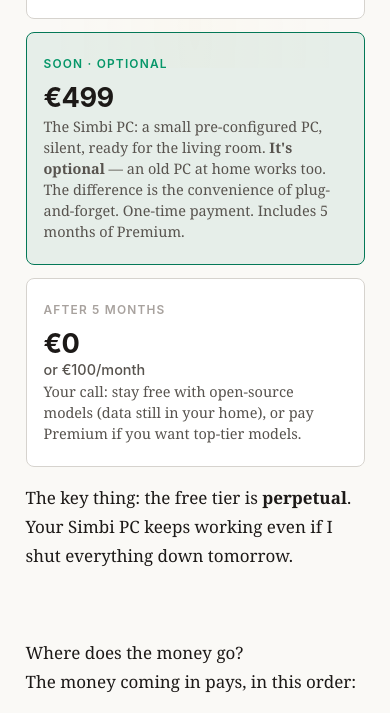
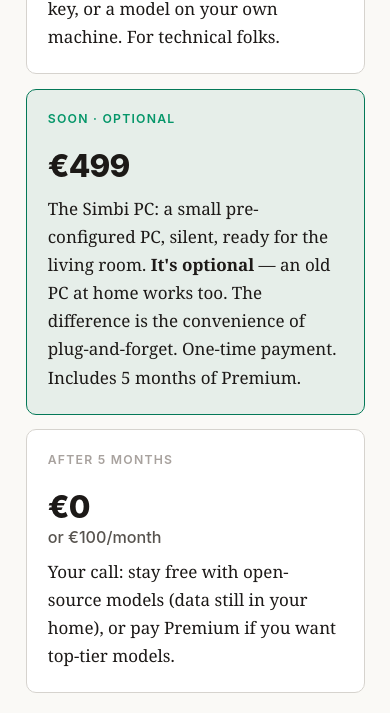
Before and after one commit to MonkeyAndres/simbi-portal, a website built with Vite: page business.html in a window 390 px wide. Shown: the part 776-1489 px from the top of the page. Built offline with nearby package versions, Linux system fonts and the light colour scheme.

Commit message:
ui(business): bigger h2 + stacked price cards + full-width topbar on phone
Three small but visible improvements:

1. Section h2 (¿Cuánto cuesta?, ¿Adónde va el dinero?, …) now feels
   like a real heading: 1.9rem → 2.15rem, weight 800, accent-coloured
   2px underline instead of a faint grey 1px border. They were
   reading as labels rather than section starts.

2. Pricing cards no longer split into 3 cramped columns at narrow
   widths. They're stacked vertically and use a 2-column internal
   layout: when + amount on the left, description on the right. The
   amount is bigger (2.2rem) and reads at a glance. Below 540 px the
   internal layout collapses to a single column too.

3. Topbar goes edge-to-edge on phones (max-width: 640px). On tablets
   and desktop it stays centered with a 760 px max-width. The mobile
   drawer follows the same edge-to-edge treatment.

```diff
--- a/business.html
+++ b/business.html
@@ -94,14 +94,14 @@
     }
     section.block > h2 {
       font-family: -apple-system, BlinkMacSystemFont, 'Segoe UI', sans-serif;
-      font-size: 1.9rem;
+      font-size: 2.15rem;
       font-weight: 800;
-      letter-spacing: -0.02em;
+      letter-spacing: -0.025em;
       color: var(--text);
-      margin-bottom: 1.4rem;
-      padding-bottom: 0.75rem;
-      border-bottom: 1px solid var(--border);
-      line-height: 1.2;
+      margin-bottom: 1.5rem;
+      padding-bottom: 0.85rem;
+      border-bottom: 2px solid var(--accent);
+      line-height: 1.15;
     }
     section.block > h3 {
       font-family: -apple-system, BlinkMacSystemFont, 'Segoe UI', sans-serif;
@@ -143,57 +143,80 @@
       color: var(--accent-strong);
     }
 
-    /* ============ Pricing cards ============ */
+    /* ============ Pricing cards (stacked, two-column inside) ============ */
     .price-grid {
       display: grid;
-      grid-template-columns: repeat(3, 1fr);
-      gap: 0.75rem;
-      margin: 1rem 0;
+      grid-template-columns: 1fr;
+      gap: 0.85rem;
+      margin: 1.25rem 0 1.5rem;
     }
     .price-card {
       background: var(--bg-card);
       border: 1px solid var(--border-strong);
-      border-radius: 8px;
-      padding: 1.25rem 1rem;
-      display: flex;
-      flex-direction: column;
+      border-radius: 10px;
+      padding: 1.4rem 1.6rem;
+      display: grid;
+      grid-template-columns: minmax(170px, 220px) 1fr;
+      gap: 1.6rem;
+      align-items: center;
     }
     .price-card.featured {
       border-color: var(--accent);
       background: var(--accent-dim);
     }
     .price-card .when {
-      font-family: -apple-system, BlinkMacSystemFont, 'Segoe UI', sans-serif;
-      font-size: 0.7rem; font-weight: 600;
+      grid-column: 1;
+      grid-row: 1;
+      font-family: -apple-system, BlinkMacSystemFont, 'Segoe UI', sans-serif;
+      font-size: 0.72rem; font-weight: 600;
       letter-spacing: 0.1em;
       text-transform: uppercase;
       color: var(--text-faint);
-      margin-bottom: 0.5rem;
+      margin: 0 0 0.5rem;
+      align-self: end;
     }
     .price-card.featured .when { color: var(--accent-strong); }
     .price-card .amount {
-      font-family: -apple-system, BlinkMacSystemFont, 'Segoe UI', sans-serif;
-      font-size: 1.6rem;
-      font-weight: 700;
-      letter-spacing: -0.02em;
-      margin-bottom: 0.25rem;
-      line-height: 1.1;
+      grid-column: 1;
+      grid-row: 2;
+      font-family: -apple-system, BlinkMacSystemFont, 'Segoe UI', sans-serif;
+      font-size: 2.2rem;
+      font-weight: 800;
+      letter-spacing: -0.025em;
+      line-height: 1.05;
       white-space: nowrap;
+      color: var(--text);
+      align-self: start;
     }
     .price-card .amount .alt {
       display: block;
-      font-size: 0.85rem;
+      font-size: 0.95rem;
       font-weight: 500;
       color: var(--text-dim);
       letter-spacing: 0;
-      margin-top: 0.2rem;
+      margin-top: 0.3rem;
     }
     .price-card .desc {
-      font-size: 0.85rem;
-      color: var(--text-dim);
-      line-height: 1.45;
-    }
-    @media (max-width: 600px) { .price-grid { grid-template-columns: 1fr; } }
+      grid-column: 2;
+      grid-row: 1 / 3;
+      font-size: 1rem;
+      line-height: 1.65;
+      color: var(--text);
+      align-self: center;
+    }
+    @media (max-width: 540px) {
+      .price-card {
+        grid-template-columns: 1fr;
+        gap: 0.7rem;
+        padding: 1.15rem 1.25rem 1.3rem;
+      }
+      .price-card .amount { font-size: 1.85rem; }
+      .price-card .when, .price-card .amount, .price-card .desc {
+        grid-column: 1;
+        grid-row: auto;
+        align-self: auto;
+      }
+    }
 
     /* ============ Money flow ============ */
     .flow {
--- a/style.css
+++ b/style.css
@@ -566,6 +566,19 @@
     max-width: 360px;
     display: none;
   }
+}
+
+/* Phone-only: full-width topbar (no centered max-width container) */
+@media (max-width: 640px) {
+  .topbar-inner {
+    max-width: none;
+    padding: 10px 14px;
+  }
+  .page-nav {
+    left: 10px;
+    right: 10px;
+    max-width: none;
+  }
   @media (prefers-color-scheme: dark) {
     .page-nav {
       background: rgb(20 20 19 / 0.98);
```
